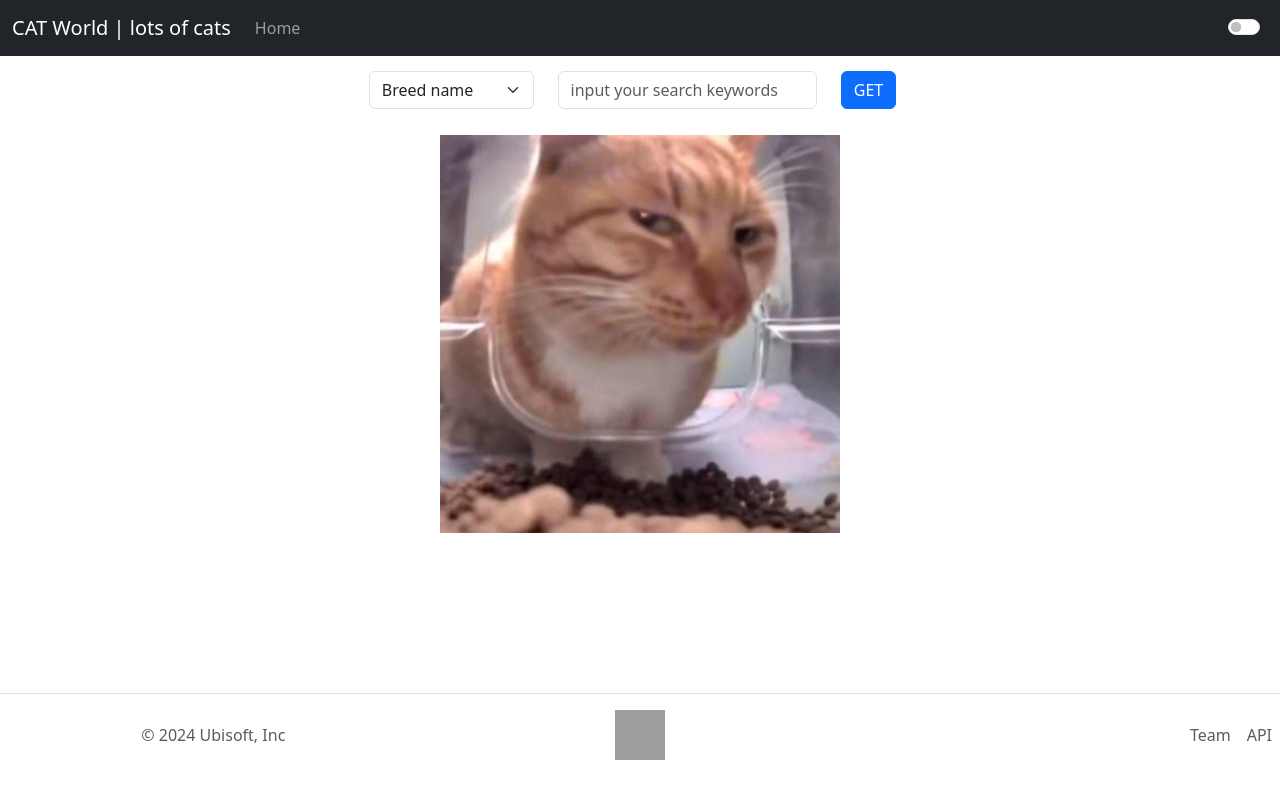
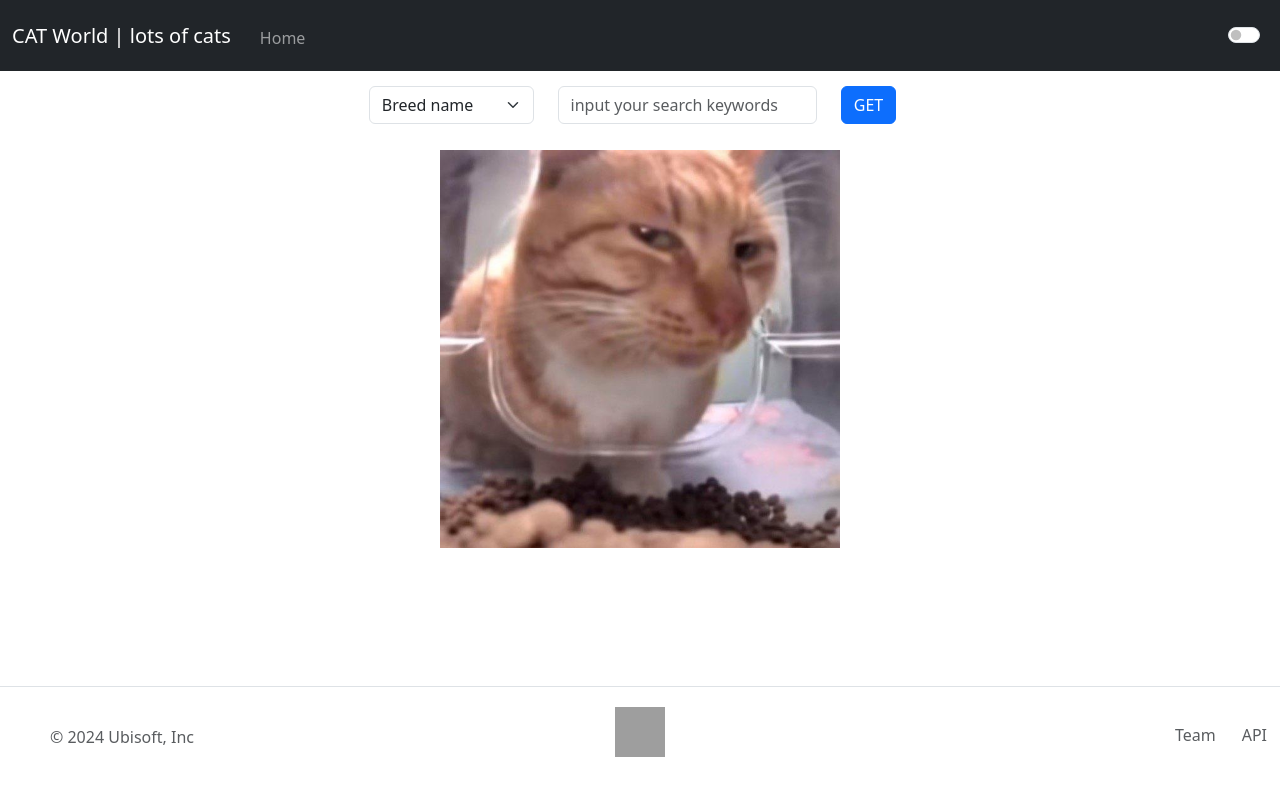
Before and after one commit to GeorgescuEduard/final-cats-project, a React (Create React App) app: page / in a window 1280 px wide. Built offline with nearby package versions, Linux system fonts and the light colour scheme; grey boxes are pictures that could not be loaded.

Commit message:
Small touches on the footer

```diff
--- a/src/index.css
+++ b/src/index.css
@@ -22,6 +22,23 @@
     margin-right: auto;
 }
 
+.text-body-secondary {
+    text-align: left;
+    padding-left: 50px;
+    padding-right: 50px;
+    padding-top: 10px;
+
+}
+
+.form-check-input:checked {
+    background-color: darkblue;
+}
+
+.nav-item {
+    padding: 5px;
+    margin-top: 5px;
+}
+
 /*.nav-item {
     background-color: red;
 } */
```
Also changed, not shown: 1 other file (tests, documents, lock files or other folders).
